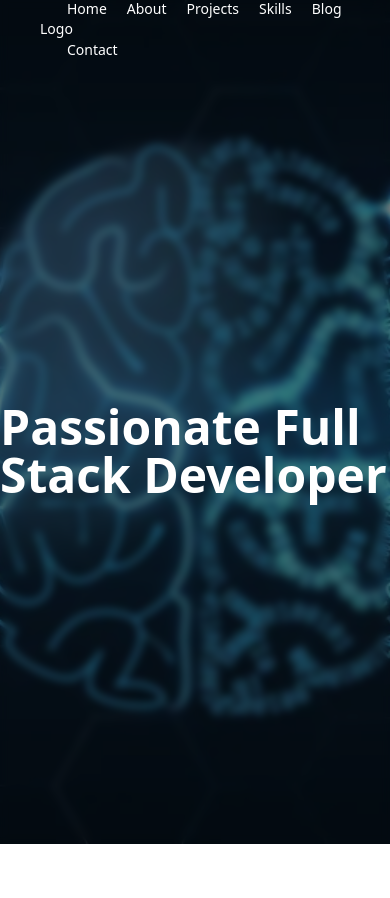
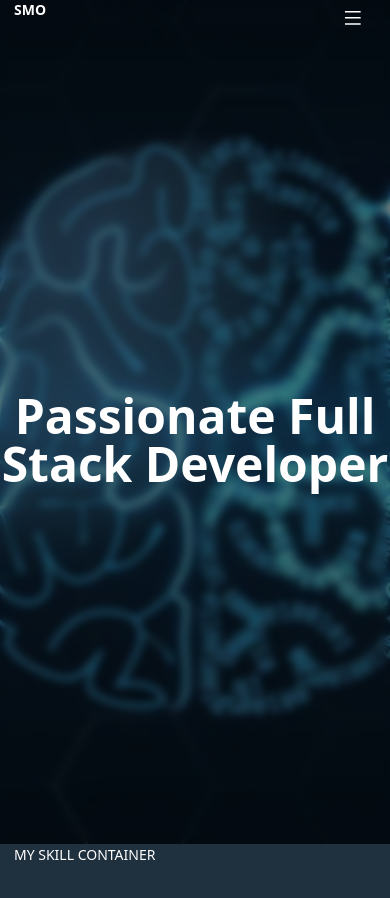
Before and after one commit to smooth-55/learn-front, a Next.js app: page / in a window 390 px wide. Shown: the top 898 px of the page. Before the commit the page ends 844 px from the top, so only its background shows below. Built offline with nearby package versions, Linux system fonts and the light colour scheme.

Commit message:
fix: nav

```diff
--- a/src/app/layout.tsx
+++ b/src/app/layout.tsx
@@ -30,6 +30,7 @@ export default function RootLayout({
   return (
     <html >
       <head>
+        <meta name="viewport" content="width=device-width, initial-scale=1.0" />
 
         <Script
           id={"gtag"}
--- a/src/app/page.tsx
+++ b/src/app/page.tsx
@@ -1,10 +1,10 @@
 "use client";
-import {Header, Main } from "@/components";
+import {ProjectContainer, Header, Main, SkillContainer } from "@/components";
 
 export default function Home() {
   return (
     <>
-      <div className="flex h-screen flex-col" style={{
+      <div className="flex h-screen flex-col scrollbar-hide" style={{
         backgroundImage: `url('/assets/bg.jpg')`,
          backgroundSize: 'cover',
           backgroundPosition: 'center'
@@ -12,8 +12,11 @@ export default function Home() {
        <div className="absolute inset-0 backdrop-blur-sm bg-black/50"></div>
        <Header />
        <Main />
-
-        </div>
+      </div>
+      <div className="main__container bg-bg_primary">
+        <SkillContainer/>
+        <ProjectContainer/>
+       </div>
 
 
     </>
--- a/src/components/molecules/Header/index.tsx
+++ b/src/components/molecules/Header/index.tsx
@@ -1,25 +1,43 @@
-import { Col, Row } from "antd";
+"use client"
+import { Col, Row, Drawer } from "antd";
+import { MenuOutlined,  CloseOutlined } from "@ant-design/icons";
 import Link from "next/link";
-import React from "react";
+import React, { useState } from "react";
 
 const Header: React.FC = () => {
+  const [menuVisible, setMenuVisible] = useState(false);
+
+  const showMenu = () => setMenuVisible(true);
+  const closeMenu = () => setMenuVisible(false);
+
+  const menuItems = (
+    <Row className="gap-2 sm:gap-5 flex-col md:flex-row ">
+      <Col className="hover:text-red-500 hover:font-bold hover:border-b hover:border-red-500 hover:cursor-pointer" onClick={closeMenu}>Home</Col>
+      <Col className="hover:text-red-500 hover:font-bold hover:border-b hover:border-red-500 hover:cursor-pointer">About</Col>
+      <Col className="hover:text-red-500 hover:font-bold hover:border-b hover:border-red-500 hover:cursor-pointer">Projects</Col>
+      <Col className="hover:text-red-500 hover:font-bold hover:border-b hover:border-red-500 hover:cursor-pointer">Skills</Col>
+      <Col className="hover:text-red-500 hover:font-bold hover:border-b hover:border-red-500 hover:cursor-pointer">Blog</Col>
+      <Col className="hover:text-red-500 hover:font-bold hover:border-b hover:border-red-500 hover:cursor-pointer">Contact</Col>
+    </Row>
+  );
   return (
-    <Col className={"flex items-center justify-between mx-10 text-white"}>
-      <Row className="hover:cursor-pointer">
-        <Link href="/">
-        Logo
-        </Link>
+    <Col className="text-white flex gap-5 items-center justify-between mx-[14px]">
+      <Row className="hover:cursor-pointer mb-4 md:mb-0">
+        <Link href="/" className="font-bold ">SMO</Link>
       </Row>
-      <Row className="gap-5">
-      <Col className="hover:text-[red] hover:font-bold hover:cursor-pointer">Home</Col>
-      <Col className="hover:text-[red] hover:font-bold hover:cursor-pointer">About</Col>
-      <Col className="hover:text-[red] hover:font-bold hover:cursor-pointer">Projects</Col>
-      <Col className="hover:text-[red] hover:font-bold hover:cursor-pointer">Skills</Col>
-      <Col className="hover:text-[red] hover:font-bold hover:cursor-pointer">Blog</Col>
-      <Col className="hover:text-[red] hover:font-bold hover:cursor-pointer">Contact</Col>
-
-      </Row>
-
+      <div className="hidden md:flex">{menuItems}</div>
+      <MenuOutlined className="md:hidden mr-[14px]" style={{ fontSize: "1.1rem" }}  onClick={showMenu}/>
+      <Drawer
+       title="Menu"
+       style={{backgroundColor: "#091c2be8", color: "white"}}
+       placement="right"
+        onClose={closeMenu}
+        width={200}
+        open={menuVisible}
+        closeIcon={<CloseOutlined className="text-white"  />}
+        >
+        {menuItems}
+      </Drawer>
     </Col>
   );
 };
--- a/src/components/molecules/Main/index.tsx
+++ b/src/components/molecules/Main/index.tsx
@@ -12,7 +12,7 @@ const Main: React.FC = () => {
     return () => clearInterval(interval);
   }, []);
   return <Col className="h-[100vh] text-white flex flex-col items-center justify-center gap-0">
-      <Typography.Text className="!text-5xl font-bold text-white">{words[index]}</Typography.Text>
+      <Typography.Text className="!text-5xl font-bold text-white text-center">{words[index]}</Typography.Text>
 
   </Col>;
 };
--- /dev/null
+++ b/src/components/molecules/Project/index.tsx
@@ -0,0 +1,16 @@
+"use client";
+import { Row } from "antd";
+import React from "react";
+
+const ProjectContainer: React.FC = () => {
+    return (
+        <>
+           <Row className="text-primary h-screen mx-[14px]">
+            PROJECTS CONTAINER
+        </Row>
+        </>
+
+    )
+};
+
+export { ProjectContainer };
--- /dev/null
+++ b/src/components/molecules/Skill/index.tsx
@@ -0,0 +1,15 @@
+"use client";
+import { Row } from "antd";
+import React from "react";
+
+const SkillContainer: React.FC = () => {
+    return (
+
+        <Row className="text-primary  h-screen mx-[14px]">
+            MY SKILL CONTAINER
+        </Row>
+
+    )
+};
+
+export { SkillContainer };
--- a/src/components/molecules/index.ts
+++ b/src/components/molecules/index.ts
@@ -1,3 +1,5 @@
 export * from "./Header";
 export * from "./Main";
 export * from "./Footer";
+export * from "./Project";
+export * from "./Skill";
--- a/tailwind.config.ts
+++ b/tailwind.config.ts
@@ -7,8 +7,17 @@ export default {
     "./src/app/**/*.{js,ts,jsx,tsx,mdx}",
   ],
   theme: {
+    screens: {
+      sm: "480px",
+      md: "768px",
+      lg: "976px",
+      xl: "1440px",
+    },
     extend: {
-      colors: {},
+      colors: {
+        primary: "white",
+        bg_primary: "#091c2be8",
+      },
     },
   },
   plugins: [],
```
